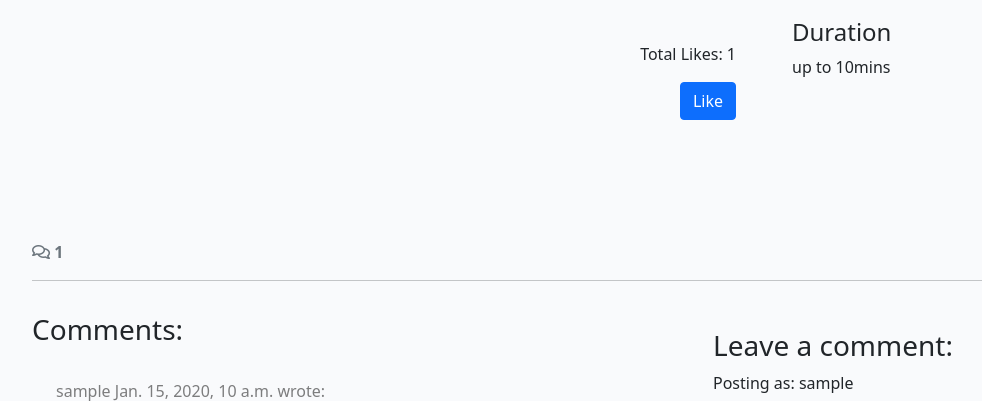
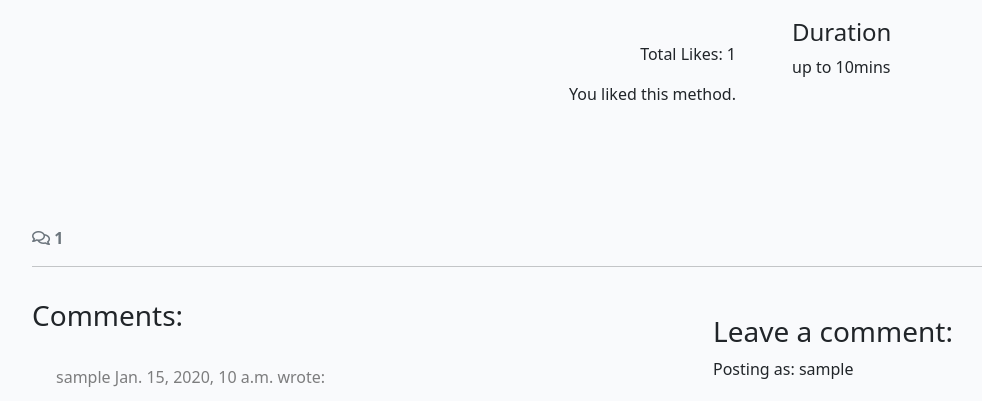
Before and after one commit to Fl0W97/ci-p4-methods-library, a Django app: a page that uses view_methods/templates/view_methods/method_page.html in a window 1280 px wide. Shown: the part 459-860 px from the top of the page, without its empty margins (50-1032 px from the left). Run offline with Django 4.2, Linux system fonts and the light colour scheme; a user stored in the database is signed in; tables that the repository leaves empty hold one stand-in row (values such as "Sample post"); some libraries are stand-ins or nearby versions.

Commit message:
add filter and titles in admin panel for comments, add IF clause to like button

```diff
--- a/methods_library/settings.py
+++ b/methods_library/settings.py
@@ -29,7 +29,7 @@ TEMPLATES_DIR = os.path.join(BASE_DIR, 'templates')
 SECRET_KEY = os.environ.get('SECRET_KEY')
 
 # SECURITY WARNING: don't run with debug turned on in production!
-DEBUG = False
+DEBUG = True
 
 ALLOWED_HOSTS = ['8000-fl0w97-cip4methodslibra-36pag9fwswb.ws.codeinstitute-ide.net',
                 '.herokuapp.com']
--- a/view_methods/templates/view_methods/method_page.html
+++ b/view_methods/templates/view_methods/method_page.html
@@ -35,20 +35,26 @@
                 </p>
                 <div class="card-body text-end">
                     <!-- Like button code -->
-                    <p>Total Likes: {{ method.like_count }}
+                    <p>Total Likes: {{ method.like_count }}</p>
                     {% if user.is_authenticated %}
-                        <!-- Like button, only visible to logged-in users -->
+                        <!-- Check if the user has already liked the method -->
+                        {% if user_liked_method %}
+                            <!-- Show text if user has already liked -->
+                            <p>You liked this method.</p>
+                        {% else %}
+                            <!-- Like button, only visible to users who haven't liked -->
                             <form method="POST" action="{% url 'method_page' slug=method.slug %}">
                                 {% csrf_token %}
                                 <button type="submit" class="btn btn-primary">
                                     Like
                                 </button>
                             </form>
+                        {% endif %}
                     {% else %}
                         Log in to like this method.
                     {% endif %}
                   </p>
-                    <!-- endLike button code -->
+                    <!-- end Like button code -->
                 </div>
             </div>
         </div>
--- a/view_methods/views.py
+++ b/view_methods/views.py
@@ -55,18 +55,22 @@ def method_page(request, slug):
     comments = method.comments.all().order_by("-created_on")
     comment_count = method.comments.filter(approved=True).count()
 
+    # Check if the user has already liked the method
+    user_liked_method = False  # Default value in case the user is not authenticated
+
+    if request.user.is_authenticated:
+        # Check if the user has already liked this method
+        user_liked_method = Like.objects.filter(user=request.user, method=method).exists()
+
     # Handle like functionality when the POST request is made (when the like button is clicked)
     if request.method == "POST":
-        # Handle liking a method
-        if request.user.is_authenticated:
-            # Check if the user has already liked this method
-            existing_like = Like.objects.filter(user=request.user, method=method)
-            if not existing_like.exists():
-                # Create a new Like object
-                Like.objects.create(user=request.user, method=method)
-                messages.add_message(request, messages.SUCCESS, 'You liked this method!')
-            else:
-                messages.add_message(request, messages.INFO, 'You have already liked this method.')
+        if request.user.is_authenticated and not user_liked_method:
+            # Create a new Like object if not already liked
+            Like.objects.create(user=request.user, method=method)
+            messages.add_message(request, messages.SUCCESS, 'You liked this method!')
+
+            # Re-fetch to update the like count and liked status
+            user_liked_method = True  # Since the user just liked the method
 
         # Handle comment submission
         comment_form = CommentForm(data=request.POST)
@@ -82,6 +86,10 @@ def method_page(request, slug):
 
     comment_form = CommentForm()
 
+    # Refresh the method object to include the updated like_count
+    method = Method.objects.annotate(like_count=Count('likes')).get(id=method.id)
+
+
     return render(
         request,
         "view_methods/method_page.html",
@@ -90,6 +98,7 @@ def method_page(request, slug):
             "comments": comments,
             "comment_count": comment_count,
             "comment_form": comment_form,
+            "user_liked_method": user_liked_method,
         },
     )
 
```
Also changed, not shown: view_methods/admin.py (+8 -4 lines). Lines whose indentation alone changed are shown as unchanged.
